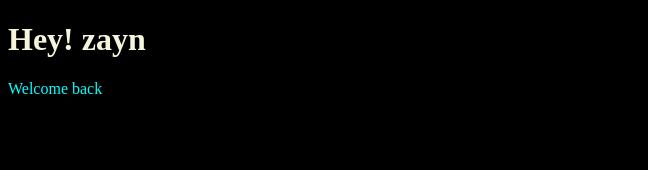
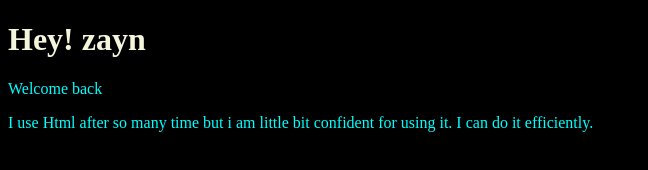
Before and after one commit to zain2807/First-Repo, a plain HTML site: page index.html in a window 1280 px wide. Shown: the whole page, without its empty margins (0-648 px from the left). Drawn offline with Linux system fonts and the light colour scheme.

Commit message:
add some new lines to html page

```diff
--- a/index.html
+++ b/index.html
@@ -9,5 +9,7 @@
 <body>
     <h1>Hey! zayn</h1>
     <p>Welcome back</p>
+    <p>I use Html after so many time but i am little bit confident for using it. I can do it efficiently.</p>
+
 </body>
 </html>
```
